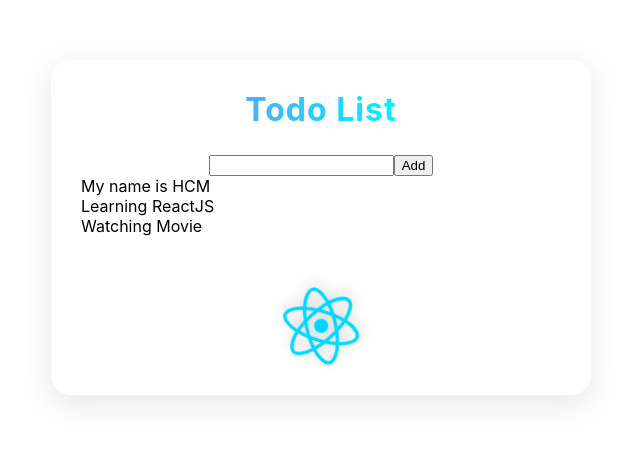
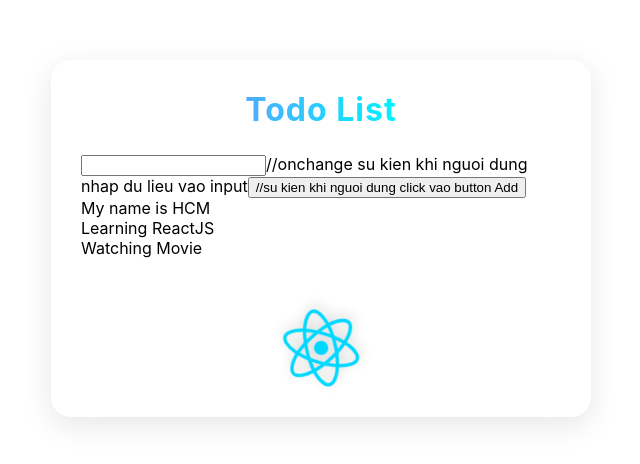
Before and after one commit to minhtri-wotiso2pm/React-vite, a React (Vite) app: page / in a window 1280 px wide. Shown: the top 464 px of the page, without its empty margins (319-959 px from the left). Built offline with nearby package versions, Linux system fonts and the light colour scheme.

Commit message:
video 36

```diff
--- a/src/componets/todo/TodoNew.jsx
+++ b/src/componets/todo/TodoNew.jsx
@@ -4,10 +4,24 @@ const TodoNew = (props) => {
     const { addNewTodo } = props;
 
     // addNewTodo("Eric");
+    const handleClick = () => {
+        alert("Click me");
+    }
+
+    const handleChange = (name) => {
+        console.log(">>> Handle Change", name);
+    }
+
     return (
         <div>
-            <input type="text" />
-            <button>Add</button>
+            <input type="text"
+                onChange={(event) => { handleChange(event.target.value) }} />
+                //onchange su kien khi nguoi dung nhap du lieu vao input
+            <button
+                style={{ cursor: "pointer" }}
+                onClick={handleClick}>
+                //su kien khi nguoi dung click vao button
+                Add</button>
         </div>
     )
 }
```
